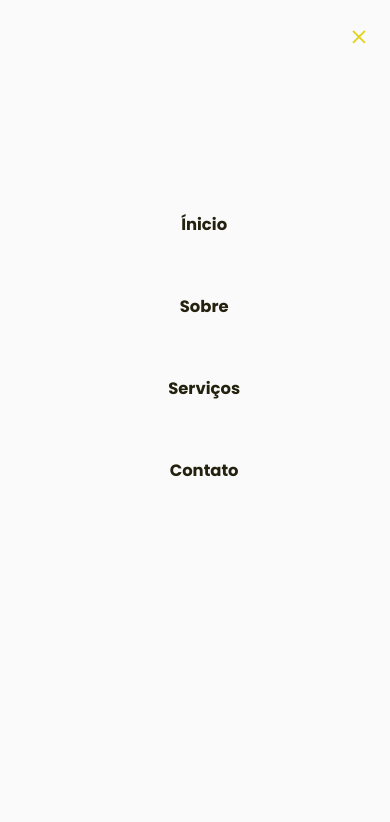
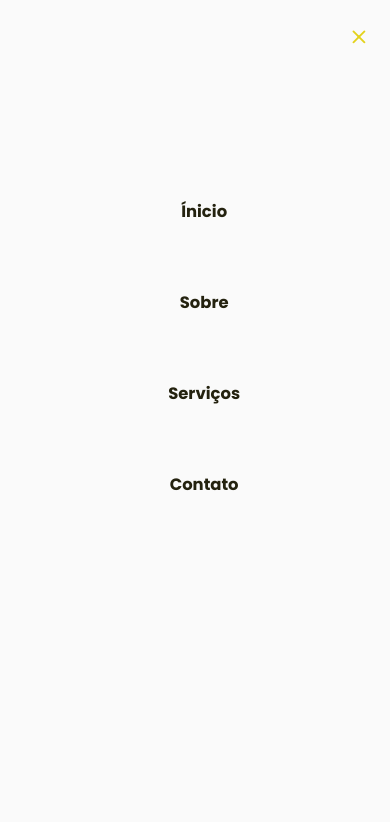
Before and after one commit to Schwedler123/otica-five-x, a plain HTML site: page index.html in a window 390 px wide. Both pictures are taken after a click on the element 350 px from the left and 32 px from the top of the page. Shown: the top 822 px of the page. Drawn offline with nearby package versions, Linux system fonts and the light colour scheme; files whose address does not match are found by name.

Commit message:
alterando novamente o grid gap do menu mobile

```diff
--- a/main.css
+++ b/main.css
@@ -246,7 +246,7 @@ nav.show .menu {
 }
 
 nav.show ul.grid {
-    gap: 9rem;
+    gap: 10rem;
     margin-top: 10rem;
 
 
```
